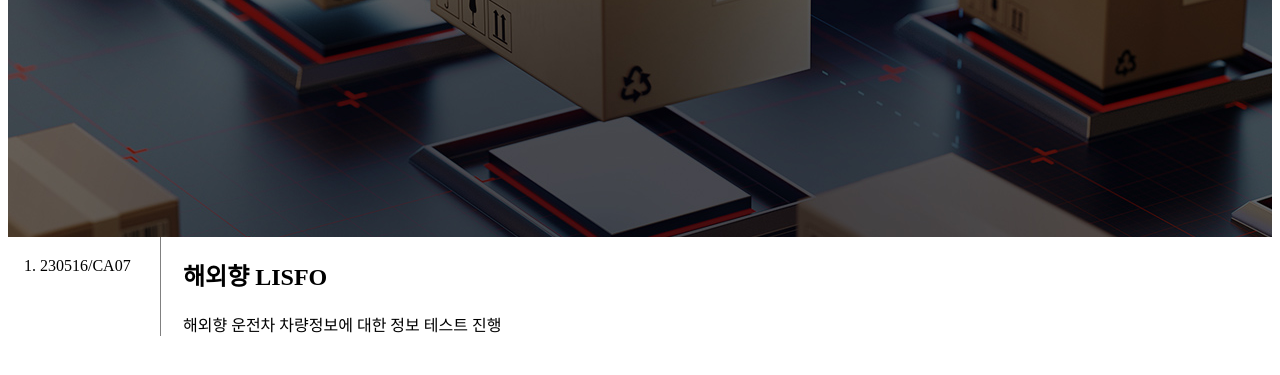
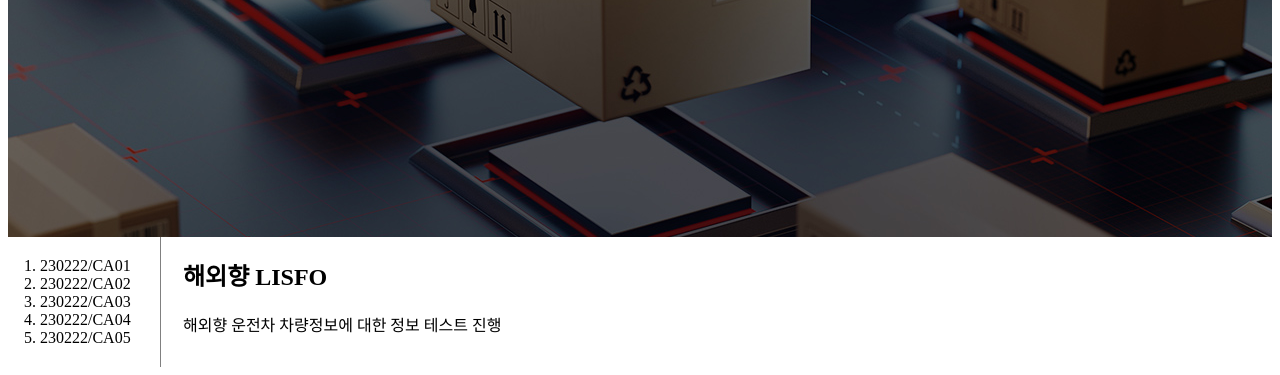
Before and after one commit to joohj7/lisfo, a plain HTML site: page index.html in a window 1280 px wide. Shown: the part 443-818 px from the top of the page. Drawn offline with Linux system fonts and the light colour scheme.

Commit message:
upload files

```diff
--- a/index.html
+++ b/index.html
@@ -17,7 +17,11 @@
   </header>
   <div id="grid">
   <ol>
-      <li><a href="230516/CA07/index.html">230516/CA07</a></li>
+      <li><a href="230222/CA01.html">230222/CA01</a></li>
+      <li><a href="230222/CA02.html">230222/CA02</a></li>
+      <li><a href="230222/CA03.html">230222/CA03</a></li>
+      <li><a href="230222/CA04.html">230222/CA04</a></li>
+      <li><a href="230222/CA05.html">230222/CA05</a></li>
   </ol>
   <div id=article>
   <h2>해외향 LISFO</h2>
```
